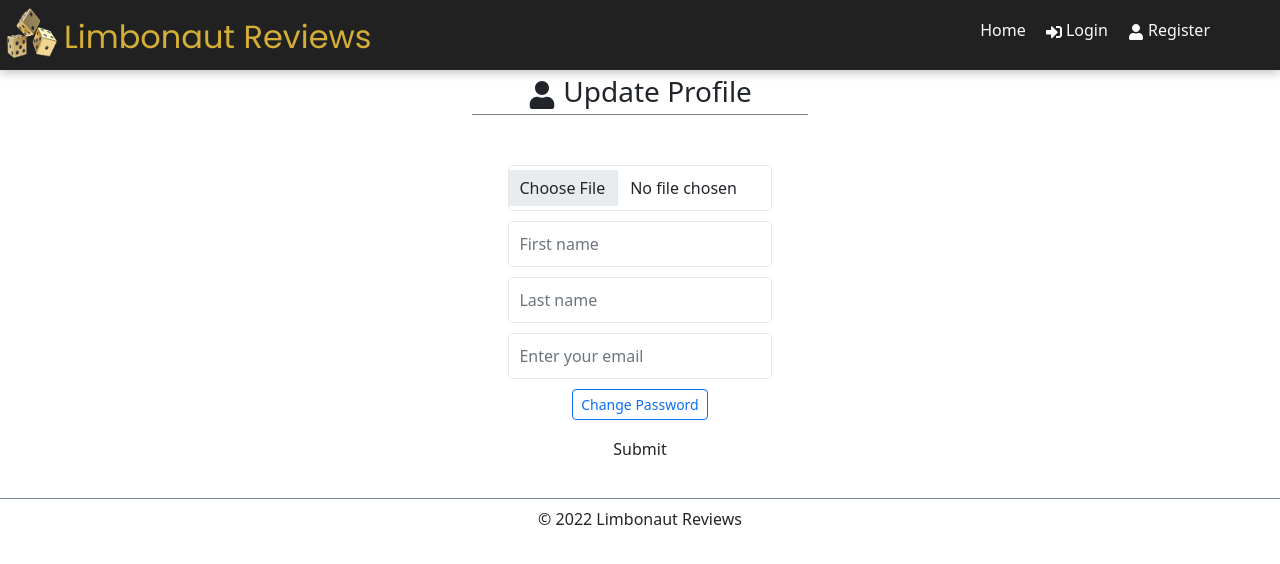
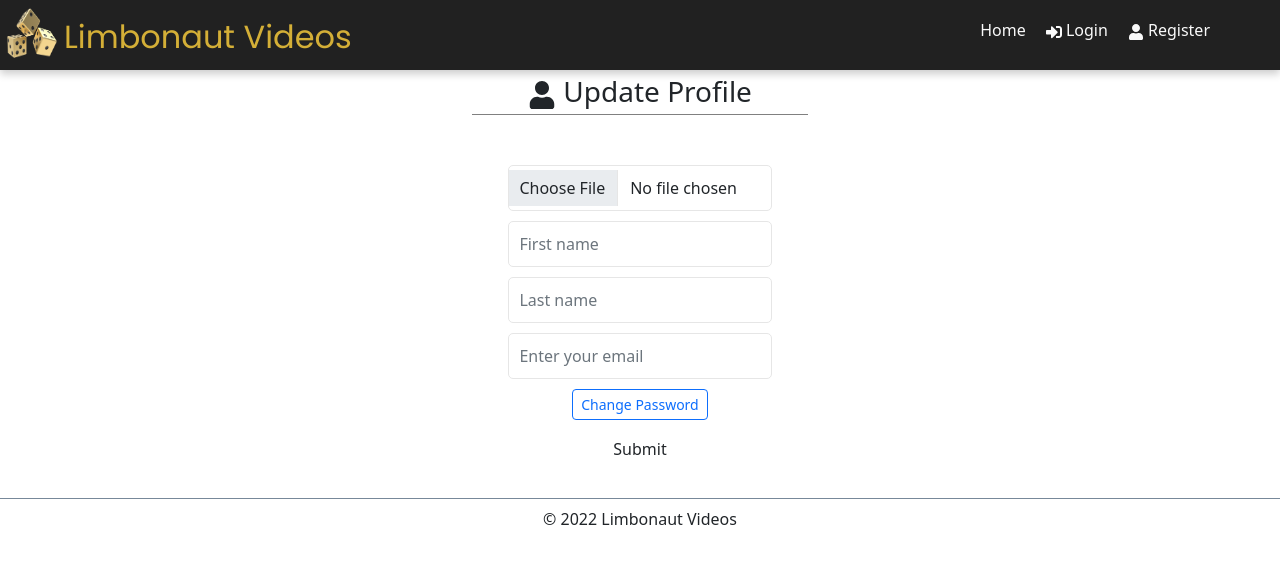
Before and after one commit to pablomarcel/limbonaut-videos, a React (Create React App) app in the folder frontend/: page /userForm in a window 1280 px wide. Shown: the top 564 px of the page. Built offline with nearby package versions, Linux system fonts and the light colour scheme.

Commit message:
updated title

```diff
--- a/frontend/src/components/Footer.jsx
+++ b/frontend/src/components/Footer.jsx
@@ -3,7 +3,7 @@ const Footer = () => {
   return (
     <footer className="page-footer font-small mt-2 top__line">
       <div className="footer-copyright text-center py-2">
-        © 2022 Limbonaut Reviews
+        © 2022 Limbonaut Videos
       </div>
     </footer>
   )
--- a/frontend/src/components/NavBar.jsx
+++ b/frontend/src/components/NavBar.jsx
@@ -31,7 +31,7 @@ const NavBar = () => {
 		<nav className="navbar">
 			<NavLink to="/" className="nav-logo">
         <img className='nav-img' src={logo} alt='logo' />
-        Limbonaut Reviews
+        Limbonaut Videos
       </NavLink>
 			<div onClick={()=>setOpen(!open)} className="nav-icon">
 				{open ? <FiX /> : <FiMenu />}
```
Also changed, not shown: 1 other file (tests, documents, lock files or other folders).
